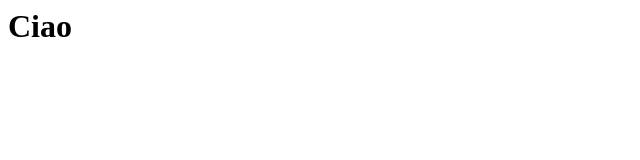
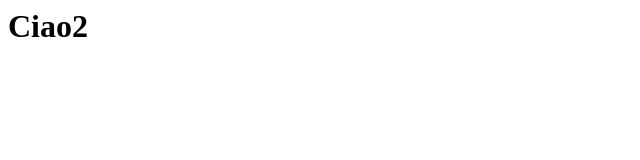
Before and after one commit to booleancareers/test-sandbox, a website: page index.html in a window 1280 px wide. Shown: the full height of the page, 0-640 px from the left. Drawn offline with Linux system fonts and the light colour scheme.

Commit message:
Update index.html

```diff
--- a/index.html
+++ b/index.html
@@ -1 +1 @@
-<h1>Ciao</h1>
+<h1>Ciao2</h1>
```
